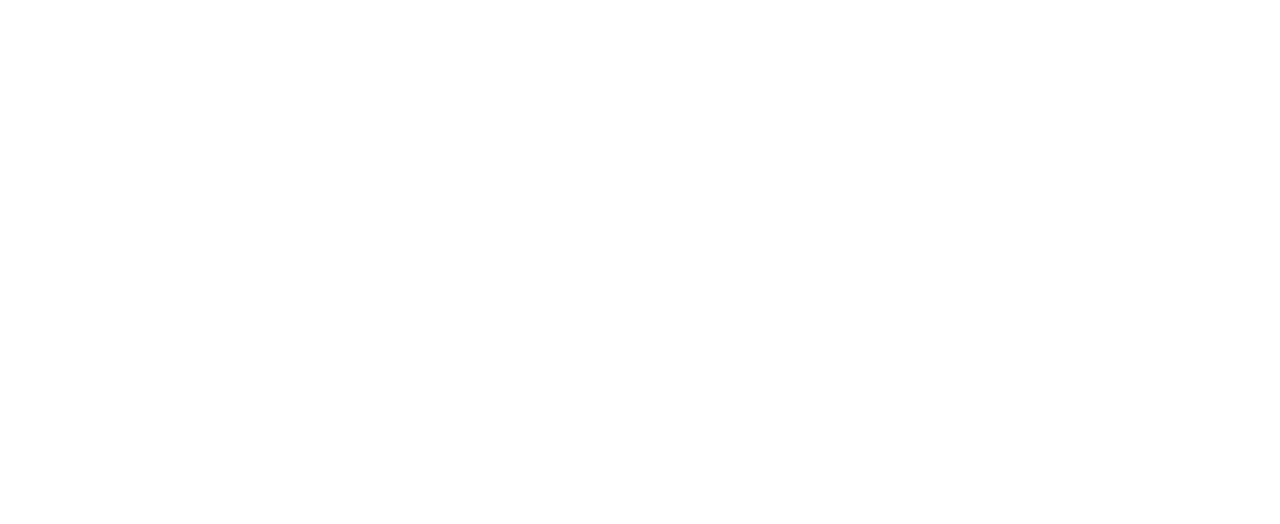
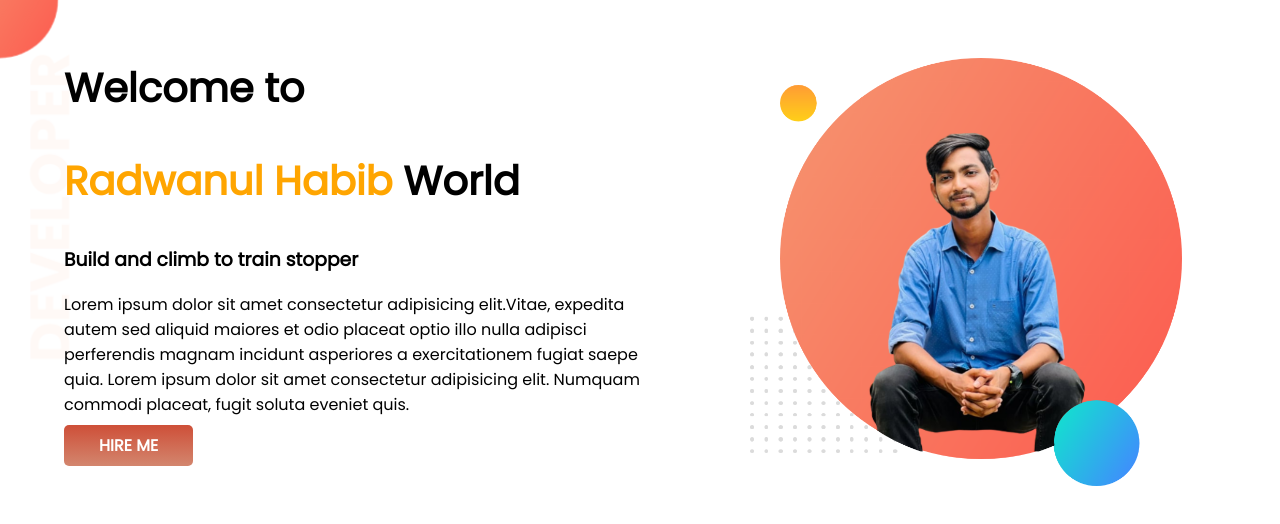
Before and after one commit to ratul723/Developer-Portfolio, a plain HTML site: page index.html in a window 1280 px wide. Drawn offline with Linux system fonts and the light colour scheme.

Commit message:
top banner added

```diff
--- a/index.html
+++ b/index.html
@@ -1,13 +1,37 @@
 <!DOCTYPE html>
 <html lang="en">
+
 <head>
     <meta charset="UTF-8">
     <meta http-equiv="X-UA-Compatible" content="IE=edge">
     <meta name="viewport" content="width=device-width, initial-scale=1.0">
+    <link rel="preconnect" href="https://fonts.googleapis.com">
+    <link rel="preconnect" href="https://fonts.gstatic.com" crossorigin>
+    <link href="https://fonts.googleapis.com/css2?family=Poppins&display=swap" rel="stylesheet">
     <title>Ratul's Portfolio</title>
     <link rel="stylesheet" href="style.css">
 </head>
+
 <body>
+    <section class="top-banner">
+        <div class="half-width">
+            <br>
+            <h1>Welcome to</h1>
+            <h1><span class="Orange-color">Radwanul Habib</span> World</h1>
+            <h3>Build and climb to train stopper</h3>
+            <p>Lorem ipsum dolor sit amet consectetur adipisicing elit.Vitae, expedita autem sed aliquid maiores et odio
+                placeat optio illo nulla adipisci perferendis magnam incidunt asperiores a exercitationem fugiat saepe
+                quia. Lorem ipsum dolor sit amet consectetur adipisicing elit. Numquam commodi placeat, fugit soluta
+                eveniet quis.
+            </p>
+            <a class="link-button" target="_blank" href="https://github.com/ratul723/Developer-Portfolio">HIRE ME</a>
+        </div>
+        <div class="half-width">
+            <img src="images/my1-bg.png" alt="">
+        </div>
+    </section>
+
 
 </body>
+
 </html>
--- a/style.css
+++ b/style.css
@@ -0,0 +1,42 @@
+body {
+    font-family: 'Poppins', sans-serif;
+    margin: 0px;
+}
+
+h1 {
+    font-size: 40px;
+}
+
+.Orange-color {
+    color: orange;
+}
+
+section {
+    display: flex;
+}
+
+.half-width {
+    width: 50%;
+    padding-left: 5%;
+
+}
+
+.half-width img {
+    width: 75%;
+    padding-left: 8%;
+    padding-top: 10%;
+}
+
+.link-button {
+    text-decoration: none;
+    background-image: linear-gradient(#ce4f38, #d3866e);
+    padding: 9px 35px;
+    color: white;
+    font-weight: 700;
+    border-radius: 5px;
+}
+
+.top-banner {
+    background-image: url(images/top-banner.png);
+    background-repeat: no-repeat;
+}
```
Also changed, not shown: images/dream-bg.png (added), images/exp-bg.png (added), images/jhankar.png (added), images/jhankar2.png (added), images/my-bg.png (added), images/my-bg2.png (added), images/my1-bg.png (added), images/mypic.jpg.jpg (added), images/top-banner.png (added).
